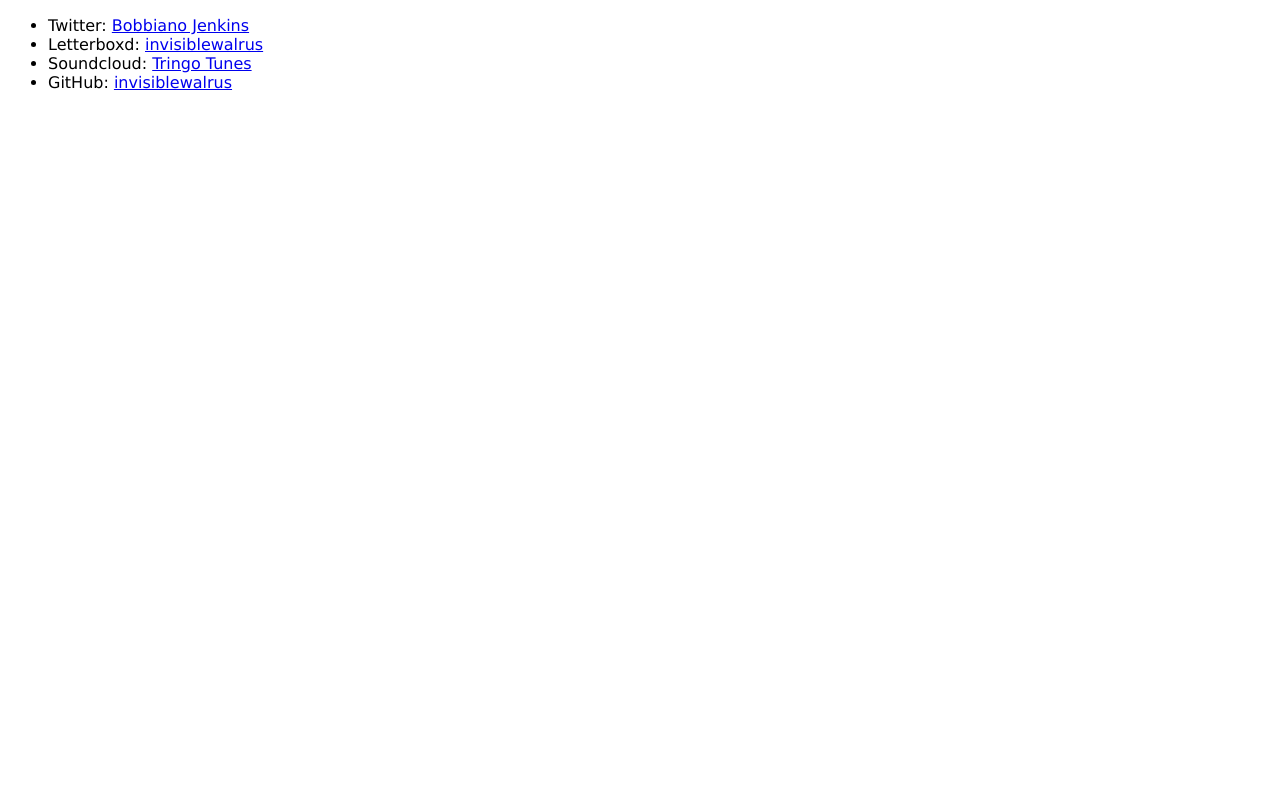
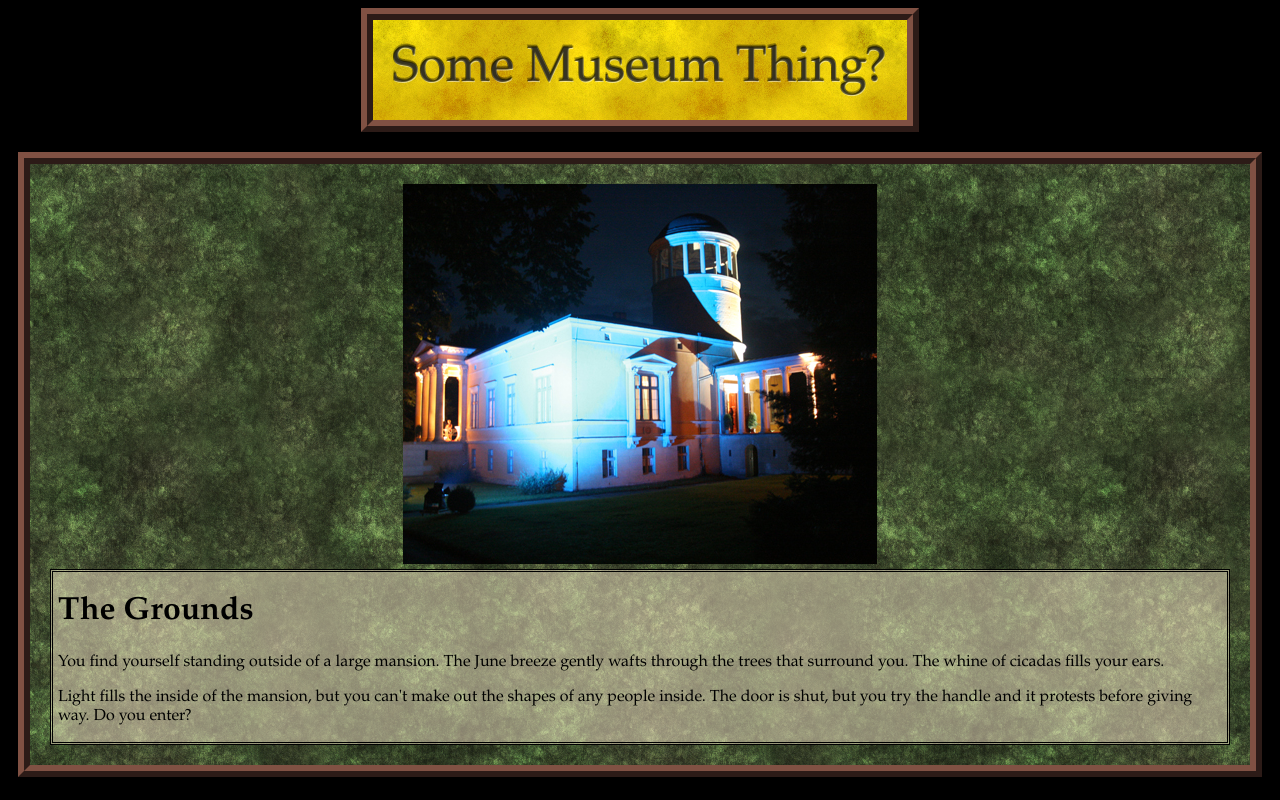
Before and after one commit to invisiblewalrus/neocities-invisiblewalrus, a plain HTML site: page index.html in a window 1280 px wide. Drawn offline with Linux system fonts and the light colour scheme.

Commit message:
finished initial setup and site style

```diff
--- a/index.html
+++ b/index.html
@@ -3,20 +3,43 @@
   <head>
     <meta charset="UTF-8">
     <meta name="viewport" content="width=device-width, initial-scale=1.0">
-    <title>The web site of invisiblewalrus</title>
+    <title>invisiblewalrus</title>
     <!-- add a favicon for the site -->
-    <link rel="icon" href="/favicon.ico">
-    <!-- The style.css file allows you to change the look of your web pages.
-         If you include the next line in all your web pages, they will all share the same look.
-         This makes it easier to make new pages for your site. -->
-    <link href="/style.css" rel="stylesheet" type="text/css" media="all">
+    <link rel="shortcut icon" href="favicon.ico" type="image/x-icon">
+    <link rel="icon" href="favicon.ico" type="image/x-icon">
+    <link href="style.css" rel="stylesheet" type="text/css" media="all">
   </head>
   <body>
-    <ul>
-      <li>Twitter: <a href="https://twitter.com/BobbianoJenkins">Bobbiano Jenkins</a></li>
-      <li>Letterboxd: <a href="https://letterboxd.com/invisiblewalrus/">invisiblewalrus</a></li>
-      <li>Soundcloud: <a href="https://soundcloud.com/user-891093368">Tringo Tunes</a></li>
-      <li>GitHub: <a href="https://github.com/invisiblewalrus">invisiblewalrus</a></li>
-    </ul>
+    <div class="header-container">
+      <div class="header wood-border">
+        <span class="title">
+          Some Museum Thing?
+        </span>
+      </div>
+    </div>
+    <div class="place-page-container">
+      <div class="place-page wood-border grass-background">
+        <div class="place-page-image-container">
+          <img src="/images/lindstedt-palace-night.jpg" alt="Lindstedt Palace at night">
+        </div>
+        <div class="place-page-text">
+          <h1>The Grounds</h1>
+          <p>You find yourself standing outside of a large mansion. The June breeze gently wafts through the trees that surround you. The whine of cicadas fills your ears.</p>
+          <p>Light fills the inside of the mansion, but you can't make out the shapes of any people inside. The door is shut, but you try the handle and it protests before giving way. Do you enter?</p>
+        </div>
+      </div>
+    </div>
+
   </body>
 </html>
+
+
+    <!-- <div class="div-background">
+      <ul>
+        <li>Twitter: <a href="https://twitter.com/BobbianoJenkins">Bongo Billie</a></li>
+        <li>Letterboxd: <a href="https://letterboxd.com/invisiblewalrus/">invisiblewalrus</a></li>
+        <li>GitHub: <a href="https://github.com/invisiblewalrus">invisiblewalrus</a></li>
+        <li>Soundcloud: <a href="https://soundcloud.com/user-891093368">Tringo Tunes</a></li>
+
+      </ul>
+    </div> -->
--- a/style.css
+++ b/style.css
@@ -1,9 +1,50 @@
-/* CSS is how you can add style to your website, such as colors, fonts, and positioning of your
-   HTML content. To learn how to do something, just try searching Google for questions like
-   "how to change link color." */
+ /* background textures from https://www.deviantart.com/nuxlystardust-stock */
 
 body {
-  background-color: white;
-  color: black;
-  font-family: Verdana;
+  background-color: black;
+  font-family: 'Book Antiqua';
 }
+
+.place-page-container {
+  margin: 20px 10px;
+  /* might want to make this a fixed width, gets pretty big */
+}
+
+.place-page {
+  padding: 20px;
+}
+.place-page-image-container {
+  display: flex;
+  justify-content: center;
+}
+
+.place-page-text {
+  background-color: rgba(248, 231, 202, 0.5);
+  border-style: double;
+  padding: 0px 5px;
+  margin-top: 5px;
+}
+
+.grass-background {
+  background-image: url("/images/grass-background-texture.jpg");
+}
+
+.header-container {
+  display: flex;
+  justify-content: center;
+}
+.header {
+  background-image: url("/images/gold-backround-texture.jpg");
+  padding: 20px;
+}
+
+.wood-border {
+  border: ridge rgb(128, 81, 67) 12px;
+  /* try to get wood texture for borders */
+}
+
+.title {
+  font-size: 50px;
+  text-shadow: rgba(0,0,0,0.5) -1px 0, rgba(0,0,0,0.3) 0 -1px, rgba(255,255,255,0.5) 0 1px, rgba(0,0,0,0.3) -1px -2px;
+  color: rgba(0, 0, 0, 0.25);
+}
```
Also changed, not shown: favicon.ico (added), images/gold-backround-texture.jpg (added), images/grass-background-texture.jpg (added), images/lindstedt-palace-night.jpg (added), images/sand-backround-texture.jpg (added), images/walrus-favicon-2.png (added).
